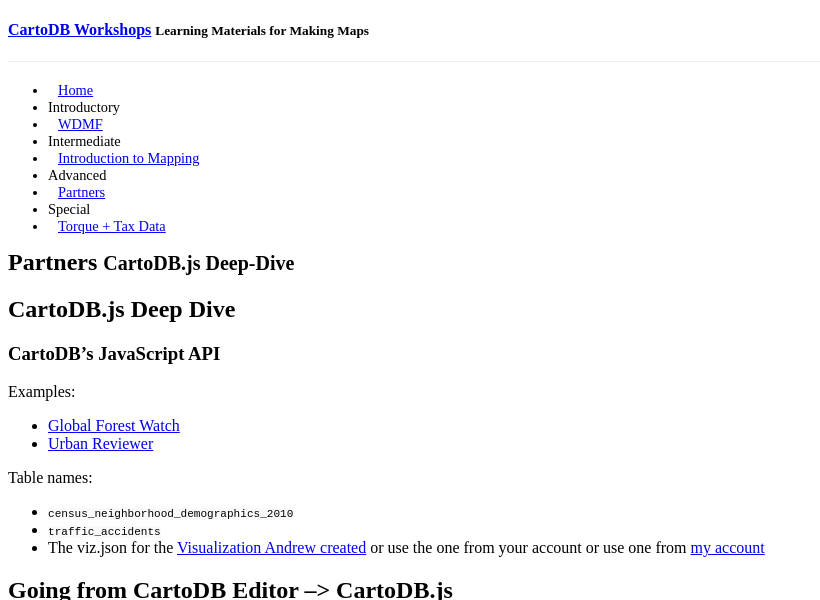
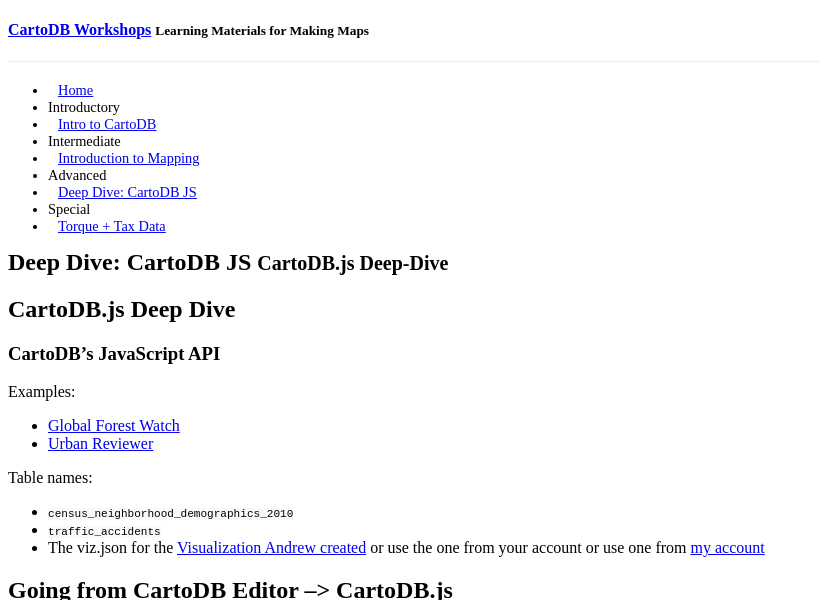
Before and after one commit to CartoDB/training, a Jekyll site: the page built from _posts/2014-12-16-cartodbjs-deep-dive.md, in a window 1280 px wide and 900 px high, cut to the strip 0-600 px from the top of the window. Shown: the whole strip, without its empty margins (0-820 px from the left). Built offline with Jekyll 4.4.1, drawn with Linux system fonts in a browser that asks for light colours; a style sheet for code colours, icons or effects is not loaded.

Commit message:
changed titles to be more descriptive

```diff
--- a/_posts/2014-11-07-wdmf.md
+++ b/_posts/2014-11-07-wdmf.md
@@ -1,6 +1,6 @@
 ---
 layout: page
-title: "WDMF"
+title: "Intro to CartoDB"
 subtitle: "Woodstock Digital Media Festival"
 category: intro
 date: 2014-11-07 12:00:00
--- a/_posts/2014-12-16-cartodbjs-deep-dive.md
+++ b/_posts/2014-12-16-cartodbjs-deep-dive.md
@@ -1,6 +1,6 @@
 ---
 layout: page
-title: "Partners"
+title: "Deep Dive: CartoDB JS"
 subtitle: "CartoDB.js Deep-Dive"
 category: adv
 date: 2014-12-16 12:00:00
```
